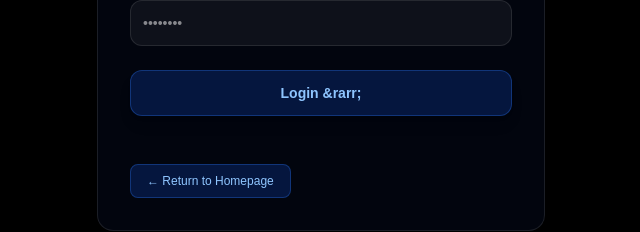
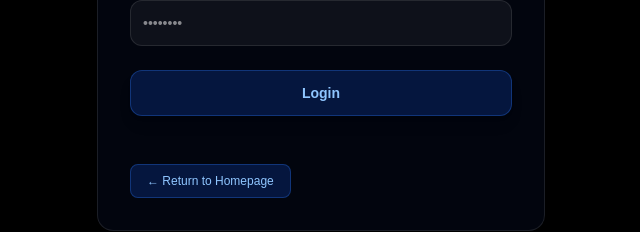
Before and after one commit to akimhalim94/my-portfolio-nextjs, a Next.js app: page /login in a window 1280 px wide. Shown: the part 437-669 px from the top of the page, without its empty margins (319-959 px from the left). Built offline with nearby package versions, Linux system fonts and the light colour scheme; no server answers.

Commit message:
update form

```diff
--- a/components/LoginForm.tsx
+++ b/components/LoginForm.tsx
@@ -44,7 +44,7 @@ export default function LoginForm() {
         disabled={pending}
         className="mt-2 py-3 bg-blue-600/20 hover:bg-blue-600/30 border border-blue-500/30 text-blue-300 rounded-xl text-xs sm:text-sm font-semibold transition-all shadow-lg disabled:opacity-50"
       >
-        {pending ? "Processing..." : "Login &rarr;"}
+        {pending ? "Processing..." : "Login"}
       </button>
 
       <div className="mt-8">
```
